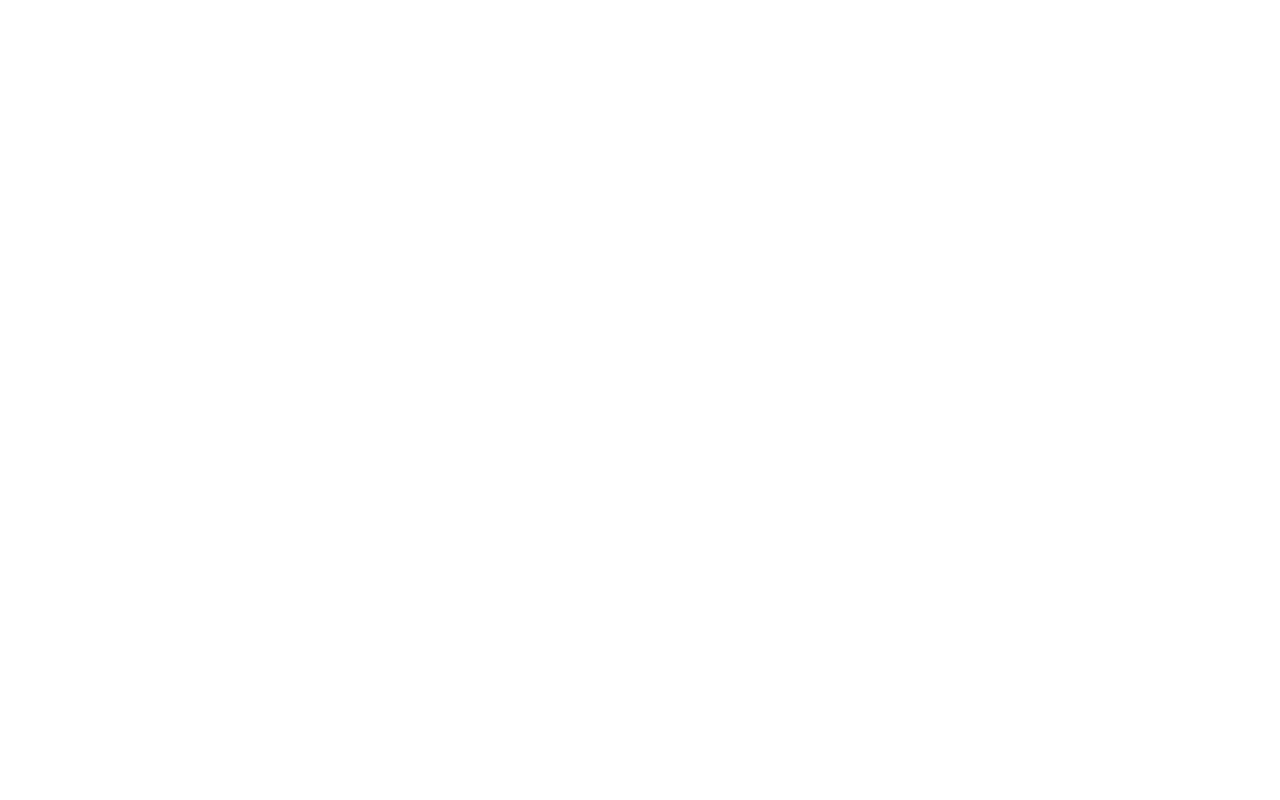
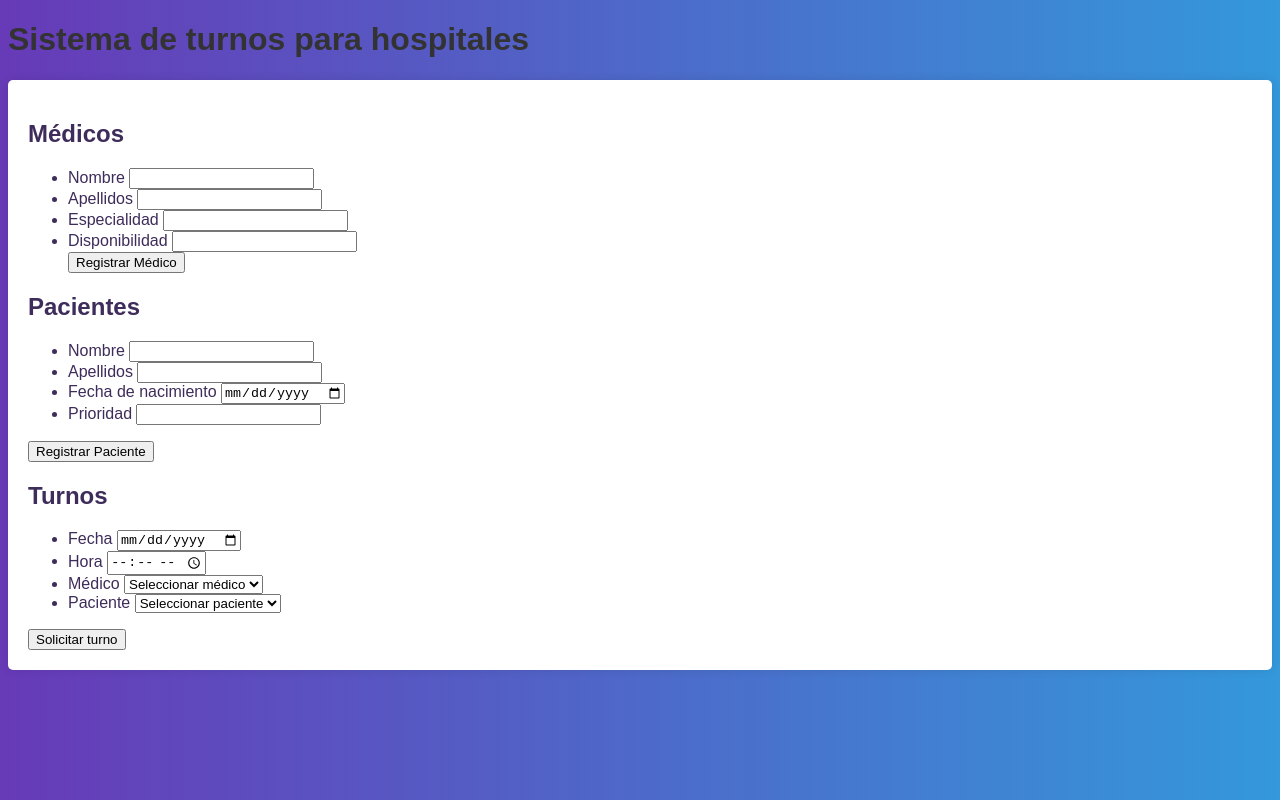
Before and after one commit to jormanDsarrollador/Proyecto_hospital, a plain HTML site: page index.html in a window 1280 px wide. Drawn offline with Linux system fonts and the light colour scheme.

Commit message:
RamaJorman

```diff
--- a/css/estilo.css
+++ b/css/estilo.css
@@ -0,0 +1,23 @@
+body {
+    background-color: #f0f0f0;
+    font-family: Arial, sans-serif;
+    background: linear-gradient(to right, #673AB7, #3498DB);
+        /* Fallback para navegadores que no admiten gradientes */
+        background: -webkit-linear-gradient(to right, #673AB7, #3498DB);
+        background: -moz-linear-gradient(to right, #673AB7, #3498DB);
+        background: -o-linear-gradient(to right, #673AB7, #3498DB);
+        background: linear-gradient(to right, #673AB7, #3498DB);
+        /* Establece el color del texto para asegurar la legibilidad en el fondo */
+        color: #3e2c5a;
+  }
+
+  h1 {
+    color: #333;
+  }
+
+  .form {
+    background-color: #fff;
+    padding: 20px;
+    border-radius: 5px;
+    box-shadow: 0 0 10px rgba(0, 0, 0, 0.1);
+  }
--- a/index.html
+++ b/index.html
@@ -4,10 +4,78 @@
     <meta charset="UTF-8">
     <meta name="viewport" content="width=device-width, initial-scale=1.0">
     <link rel="stylesheet" href="./css/estilo.css">
-    <title>Document</title>
+    <title>Sistema de turnos para hospitales</title>
 </head>
 <body>
-
+    <h1>Sistema de turnos para hospitales</h1>
+  <div class="form">
+    <h2>Médicos</h2>
+    <ul>
+      <li>
+        <label for="doctor-name">Nombre</label>
+        <input type="text" id="doctor-name">
+      </li>
+      <li>
+        <label for="doctor-surname">Apellidos</label>
+        <input type="text" id="doctor-surname">
+      </li>
+      <li>
+        <label for="doctor-specialty">Especialidad</label>
+        <input type="text" id="doctor-specialty">
+      </li>
+      <li>
+        <label for="doctor-availability">Disponibilidad</label>
+        <input type="text" id="doctor-availability">
+      </li>
+      <button id="registrar-medico">Registrar Médico</button>
+    </ul>
+    <h2>Pacientes</h2>
+    <ul>
+      <li>
+        <label for="patient-name">Nombre</label>
+        <input type="text" id="patient-name">
+      </li>
+      <li>
+        <label for="patient-surname">Apellidos</label>
+        <input type="text" id="patient-surname">
+      </li>
+      <li>
+        <label for="patient-birthdate">Fecha de nacimiento</label>
+        <input type="date" id="patient-birthdate">
+      </li>
+      <li>
+        <label for="patient-priority">Prioridad</label>
+        <input type="number" id="patient-priority">
+      </li>
+    </ul>
+    <button id="registrar-paciente">Registrar Paciente</button>
+    <h2>Turnos</h2>
+    <ul>
+      <li>
+        <label for="date">Fecha</label>
+        <input type="date" id="date">
+      </li>
+      <li>
+        <label for="time">Hora</label>
+        <input type="time" id="time">
+      </li>
+      <li>
+        <label for="doctor">Médico</label>
+        <select id="doctor">
+          <option value="">Seleccionar médico</option>
+          <option value="1">Dr. García</option>
+          <option value="2">Dra. Pérez</option>
+        </select>
+      </li>
+      <li>
+        <label for="patient">Paciente</label>
+        <select id="patient">
+          <option value="">Seleccionar paciente</option>
+        </select>
+      </li>
+    </ul>
+    <button id="solicitar-turno">Solicitar turno</button>
+  </div>
 
 <script src="./scrips/script.js"></script>
 </body>
--- a/scrips/script.js
+++ b/scrips/script.js
@@ -0,0 +1,55 @@
+const data = {
+    doctors: [],
+    patients: [],
+    appointments: []
+};
+
+function Doctor(name, surname, specialty, availability) {
+    this.name = name;
+    this.surname = surname;
+    this.specialty = specialty;
+    this.availability = availability;
+}
+
+function Patient(name, surname, birthdate, priority) {
+    this.name = name;
+    this.surname = surname;
+    this.birthdate = birthdate;
+    this.priority = priority;
+}
+
+function validateForm() {
+    const doctorName = document.getElementById('doctor-name').value;
+    const patientName = document.getElementById('patient-name').value;
+    const date = document.getElementById('date').value;
+    const time = document.getElementById('time').value;
+
+    // Verifica que los campos de nombre del médico y paciente no estén vacíos
+    if (doctorName.trim() === '' || patientName.trim() === '') {
+      // Mostrar un mensaje de error indicando que los campos son obligatorios
+      Swal.fire({
+        icon: 'error',
+        title: 'Error',
+        text: 'Los campos de nombre del médico y paciente son obligatorios'
+      });
+      return false; // La validación falla
+    }
+
+    // Verifica que se haya seleccionado una fecha y hora futuras
+    const selectedDateTime = new Date(date + 'T' + time);
+    const currentDateTime = new Date();
+    if (selectedDateTime <= currentDateTime) {
+      // Mostrar un mensaje de error indicando que la fecha y hora deben ser futuras
+      Swal.fire({
+        icon: 'error',
+        title: 'Error',
+        text: 'Selecciona una fecha y hora futuras'
+      });
+      return false; // La validación falla
+    }
+
+    // Si todos los campos cumplen las condiciones, la validación es exitosa
+    return true;
+}
+
+//lesther agrega lo tuyo
```
